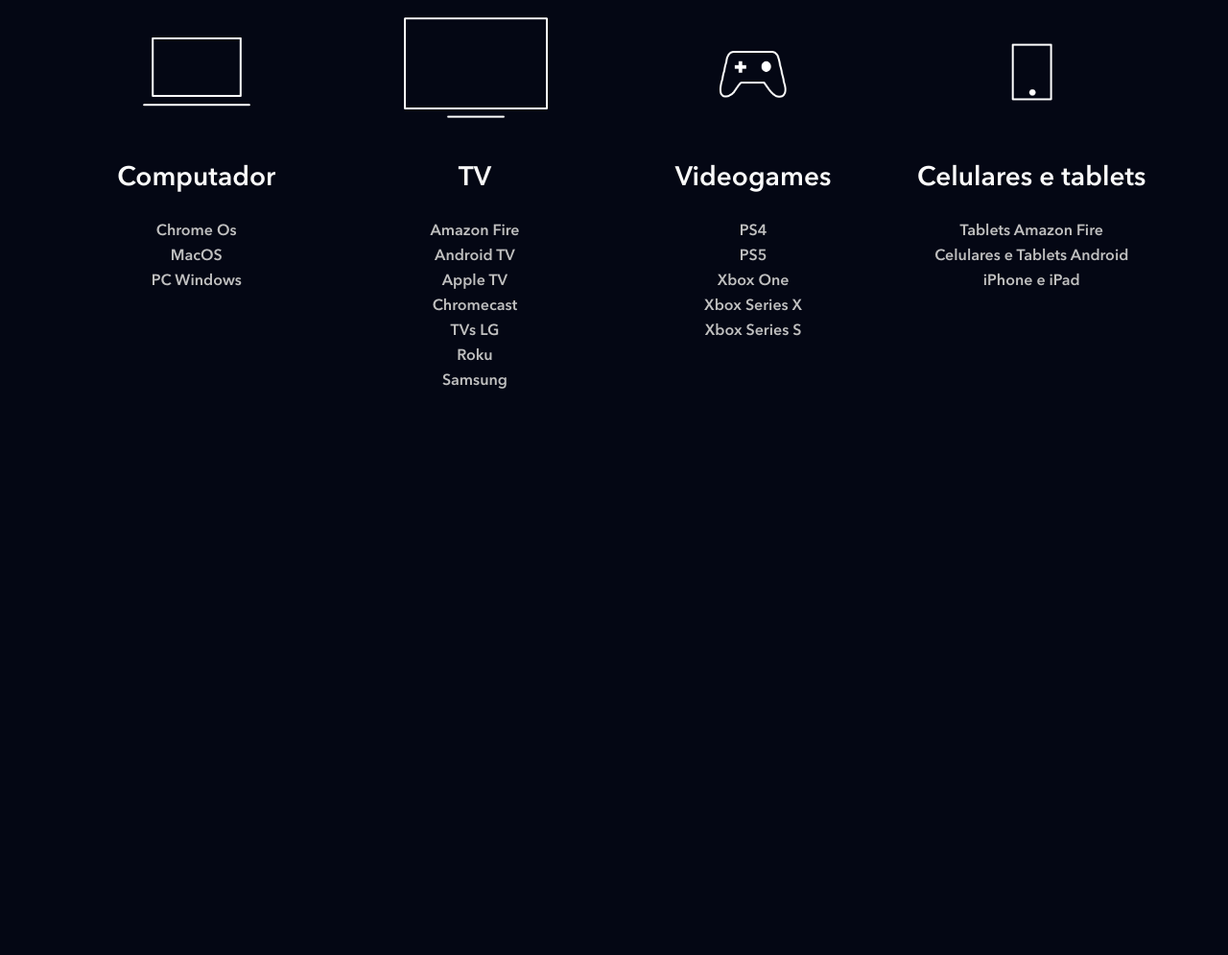
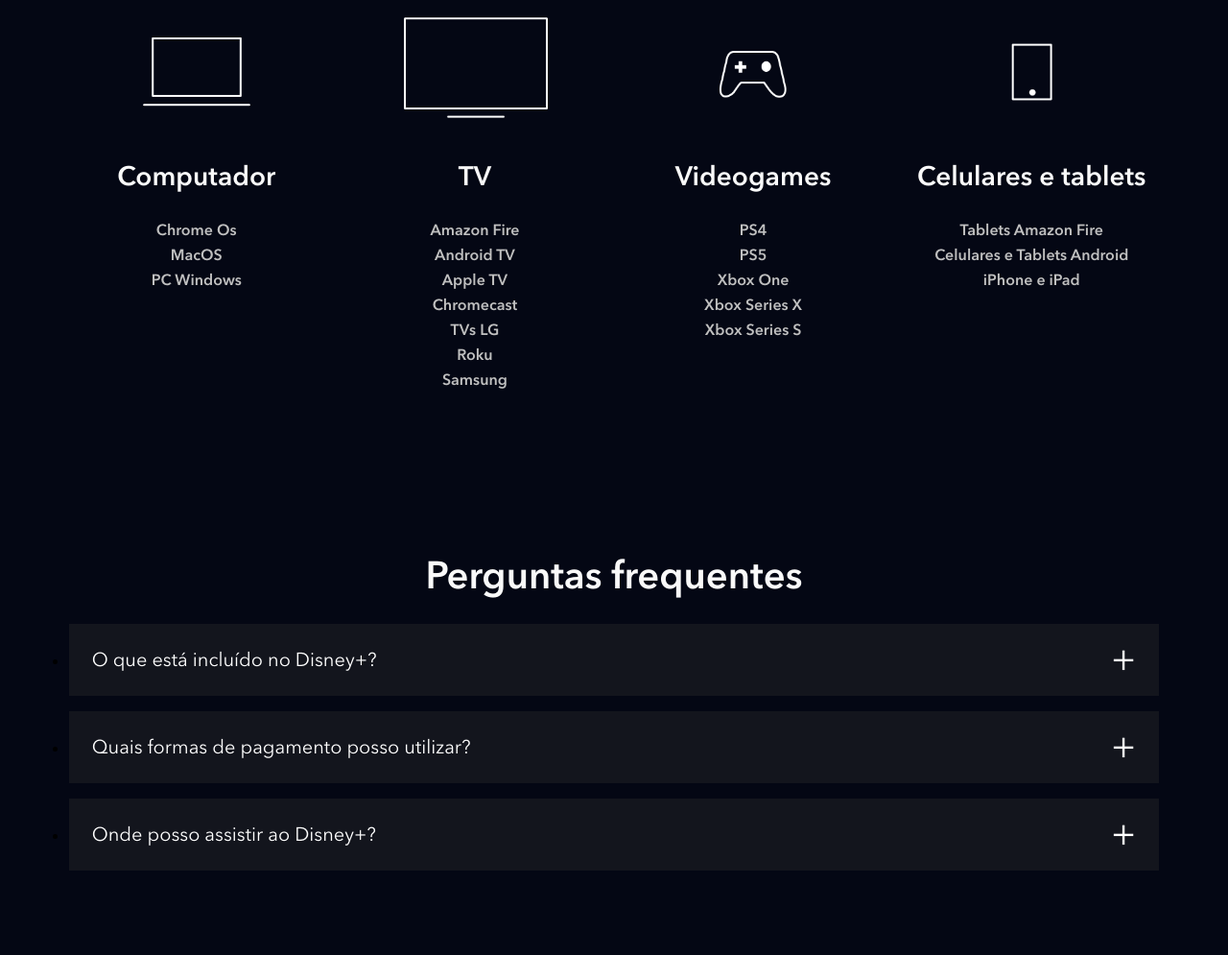
Before and after one commit to danieltwentynine/clone_disneyplus, a website: page index.html in a window 1280 px wide. Shown: the part 3790-4785 px from the top of the page at 96% size. Before the commit the page ends 4294 px from the top, so only its background shows below. Drawn offline with nearby package versions, Linux system fonts and the light colour scheme; files that its build step writes are made by us from their sources; files whose address does not match are found by name.

Commit message:
adding faq section

```diff
--- a/index.html
+++ b/index.html
@@ -211,6 +211,45 @@
             </li>
         </ul>
     </section>
+    <section class="faq">
+        <h2 class="title--normal">Perguntas frequentes</h2>
+        <ul class="faq__questions">
+            <li class="faq__questions__item">
+                <div data-faq-question class="faq__questions__item__question">
+                    O que está incluído no Disney+?
+                </div>
+                <div class="faq__questions__item__answer text--normal">
+                    <span>Benefícios de assinar o Disney+:</span>
+                    <ul>
+                        <li>Estreias de filmes, séries originais e clássicos da Disney, Pixar, Marvel, Star Wars, National Geographic e Star.</li>
+                        <li>Os torneios mais importantes do mundo e programas da ESPN ao vivo.</li>
+                        <li>Até quatro telas ao mesmo tempo com o Disney+ Premium, e até duas com o Disney+ Padrão.</li>
+                        <li>Downloads, criação de perfis e controle parental para personalizar a experiência por idade, de acordo com o seu plano.</li>
+                    </ul>
+                </div>
+            </li>
+            <li class="faq__questions__item">
+                <div data-faq-question class="faq__questions__item__question">
+                    Quais formas de pagamento posso utilizar?
+                </div>
+                <div class="faq__questions__item__answer text--normal">
+                    <p>
+                        Você pode utilizar: cartão de débito, cartão de crédito, PayPal, Mercado Pago, e também empresas parceiras como Google Play Store, App Store da Apple, Mercado Livre e provedores locais de TV, telefonia e internet.
+                    </p>
+                </div>
+            </li>
+            <li class="faq__questions__item">
+                <div data-faq-question class="faq__questions__item__question">
+                    Onde posso assistir ao Disney+?
+                </div>
+                <div class="faq__questions__item__answer text--normal">
+                    <p>
+                        O aplicativo do Disney+ está disponível em dispositivos móveis, navegadores, videogames, decodificadores e smart TVs. Confira a <span>lista completa de dispositivos compatíveis na Central de Ajuda</span>.
+                    </p>
+                </div>
+            </li>
+        </ul>
+    </section>
     <script src="./src/main.js"></script>
 </body>
 </html>
--- a/src/main.js
+++ b/src/main.js
@@ -1,5 +1,6 @@
 document.addEventListener('DOMContentLoaded', function() {
     const buttons = document.querySelectorAll('[data-tab-button]');
+    const questions = document.querySelectorAll('[data-faq-question]');
 
     for (let i = 0; i < buttons.length; i++) {
         buttons[i].addEventListener('click', function (btn) {
@@ -13,7 +14,18 @@
             btn.target.classList.add('shows__tabs__button--is-active');
         })
     }
+
+    for (let i =0; i < questions.length; i++) {
+        questions[i].addEventListener('click', openCloseAnswer);
+    }
 })
+
+function openCloseAnswer(element) {
+    const question = 'faq__questions__item--is-open';
+    const parentElement =  element.target.parentNode;
+
+    parentElement.classList.toggle(question);
+}
 
 function hideBtn() {
     const buttons = document.querySelectorAll('[data-tab-button');
--- /dev/null
+++ b/src/styles/_faq.scss
@@ -0,0 +1,58 @@
+@use '_var';
+
+.faq {
+    padding: 5.6vw;
+
+    h2 {
+        text-align: center;
+        margin-bottom: 24px;
+    }
+
+    &__questions {
+
+        &__item {
+            background-color: var.$questionsColorDiv;
+            margin-bottom: 16px;
+
+            &__question {
+                color: #fff;
+                font-size: 20px;
+                padding: 24px;
+                display: block;
+                cursor: pointer;
+                position: relative;
+
+                &::after {
+                    content: '+';
+                    position: absolute;
+                    top: 0;
+                    right: 24px;
+                    height: 100%;
+                    display: flex;
+                    align-items: center;
+                    font-size: 40px;
+                }
+
+            }
+
+            &__answer {
+                height: 0;
+                overflow: hidden;
+                padding: 0 24px;
+                transition: height, .5s ease;
+            }
+
+            &--is-open {
+                .faq__questions__item__question::after {
+                    content: '-';
+                }
+
+                .faq__questions__item__answer {
+                    height: auto;
+                    padding-bottom: 24px;
+                    transition: height, .5s ease;
+                }
+            }
+        }
+    }
+}
--- a/src/styles/_var.scss
+++ b/src/styles/_var.scss
@@ -2,3 +2,4 @@
 $mainColor: silver;
 $secColor: #f9f9f9;
 $assinarBtn: #6421ff;
+$questionsColorDiv: #13151d;
--- a/src/styles/main.scss
+++ b/src/styles/main.scss
@@ -3,6 +3,7 @@
 @use '_shows';
 @use '_plans';
 @use '_available-devices';
+@use '_faq';
 
 @font-face {
     font-family: Avenir;
```
